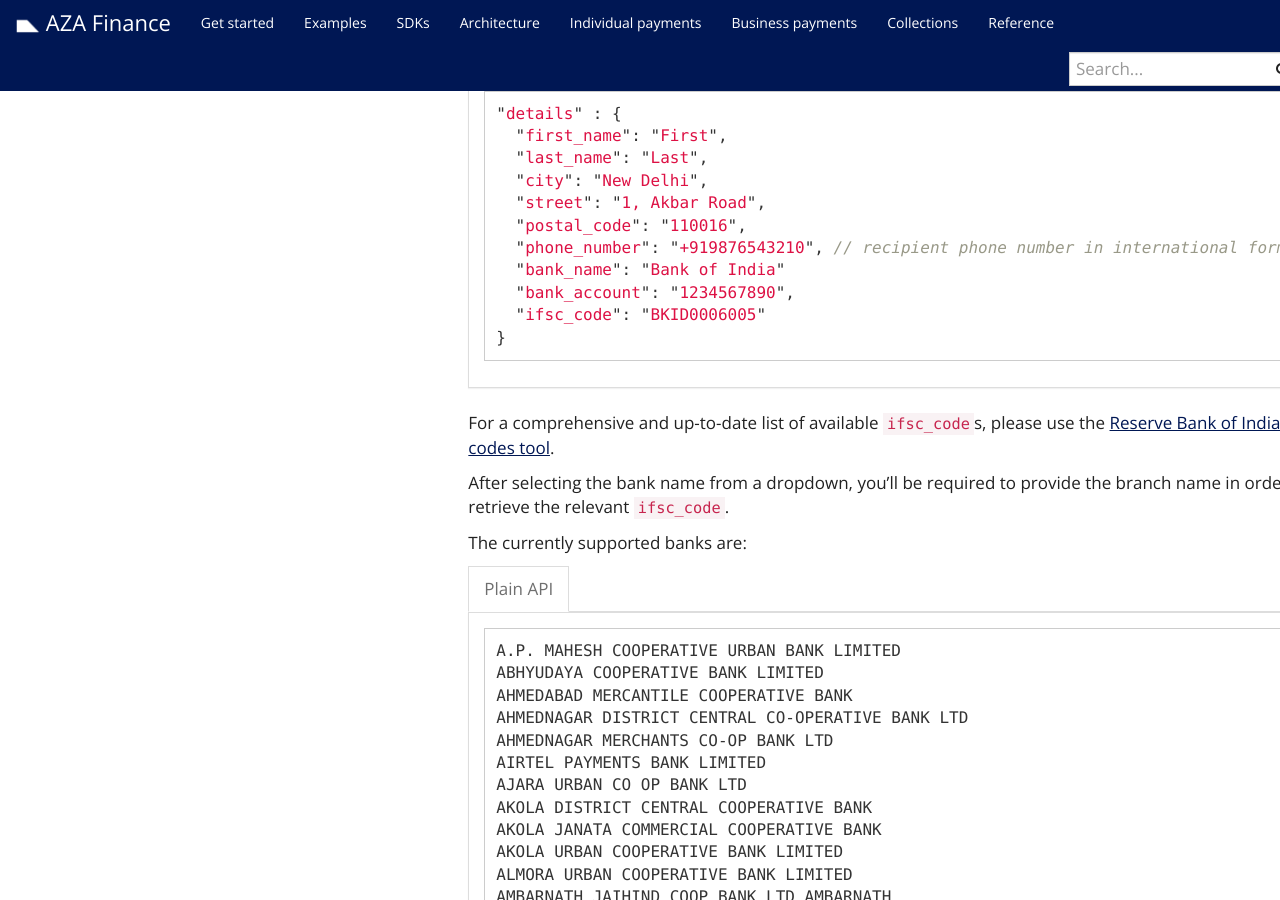
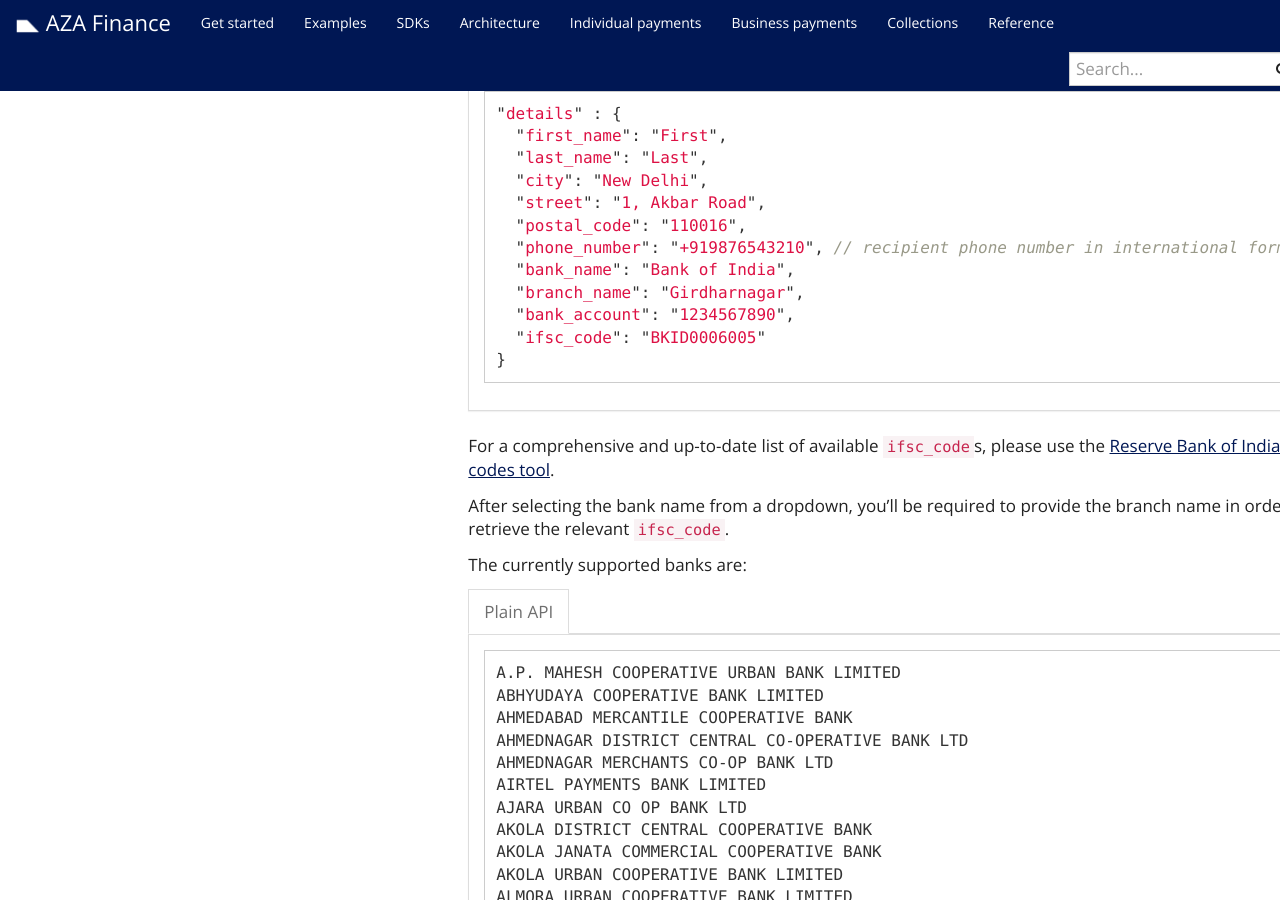
Before and after one commit to transferzero/api-documentation, a Jekyll site: the page built from _docs/beta-payments.md, in a window 1280 px wide and 900 px high, scrolled down 488 px. Built offline with Jekyll 4.4.1, drawn with Linux system fonts in a browser that asks for light colours; nearby versions of some CDN libraries; comment, search, counter and statistics services are not loaded.

Commit message:
BTA-10560-add-inr-bank-payouts

```diff
--- a/_includes/corridors/inr-bank.md
+++ b/_includes/corridors/inr-bank.md
@@ -12,7 +12,8 @@
   "street": "1, Akbar Road",
   "postal_code": "110016",
   "phone_number": "+919876543210", // recipient phone number in international format
-  "bank_name": "Bank of India"
+  "bank_name": "Bank of India",
+  "branch_name": "Girdharnagar",
   "bank_account": "1234567890",
   "ifsc_code": "BKID0006005"
 }
```
